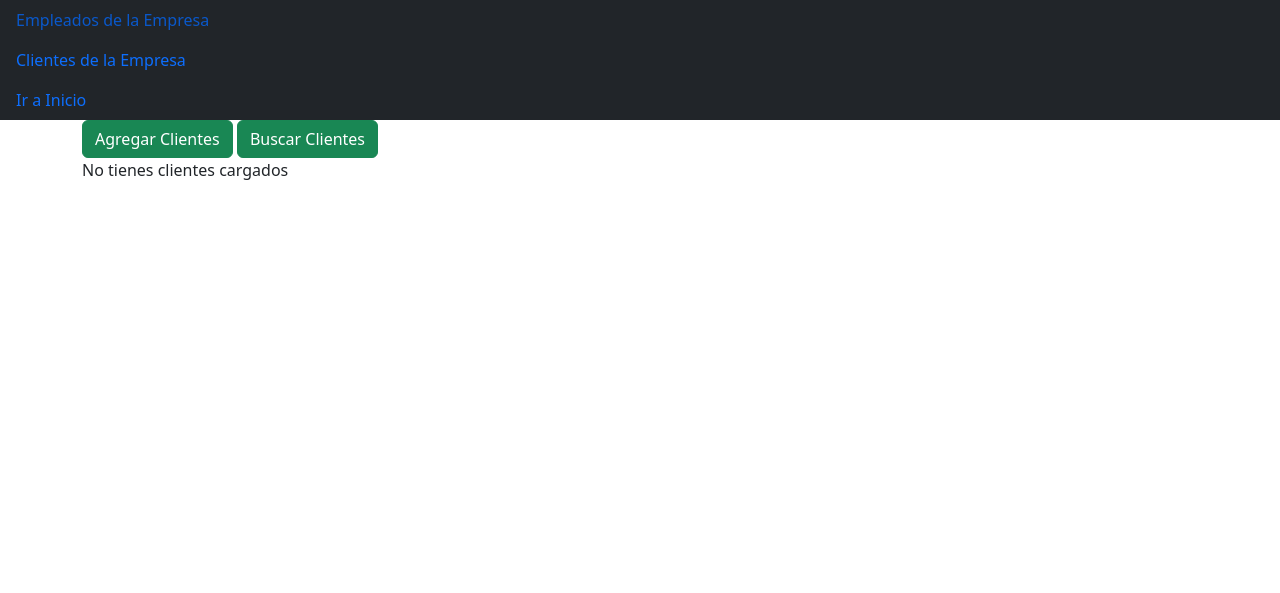
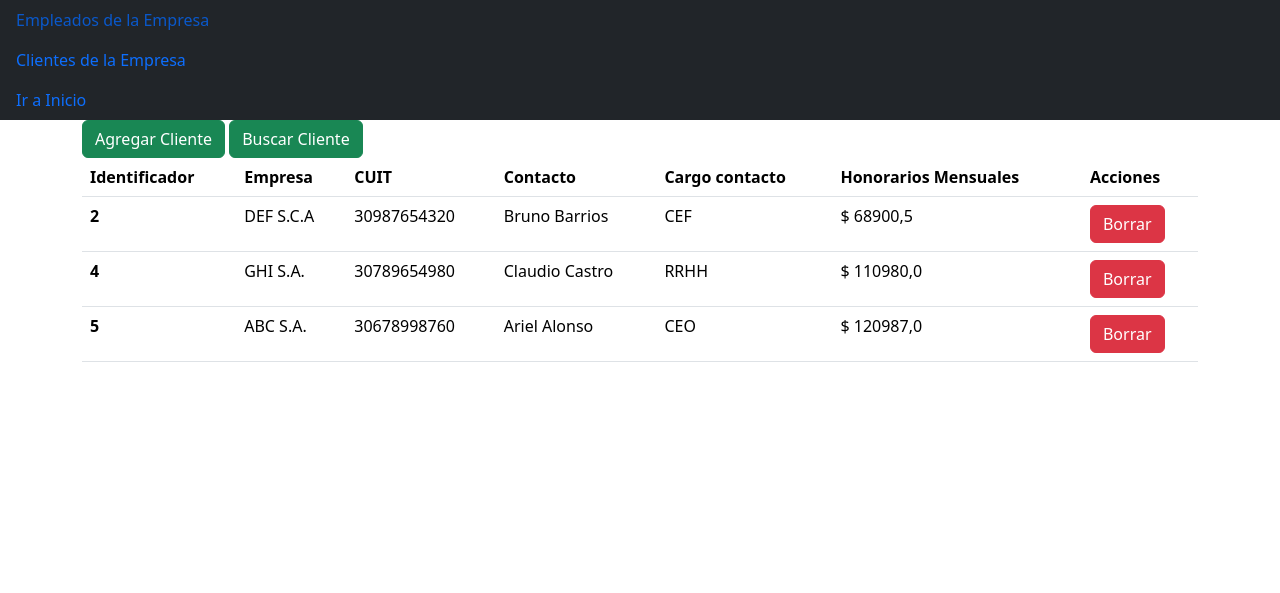
Before and after one commit to FlopaMendez/Entrega-1-Mendez, a Django app: page /clientes/ in a window 1280 px wide. Shown: the top 593 px of the page. Run offline with Django 4.2, Linux system fonts and the light colour scheme; data comes from the database, SQL or seed files in the repository; data that the repository does not hold is empty; some libraries are stand-ins or nearby versions.

Commit message:
Se agrego vistas, forms, templates y urls de modelo Cliente | Sigue error de HttpResponseRedirect pero funcionan las acciones

```diff
--- a/familia/models.py
+++ b/familia/models.py
@@ -12,7 +12,7 @@ class Home(models.Model):
     clientes = "CLIENTES"
     empleados = "EMPLEADOS"
 
-class Clientes(models.Model):
+class Cliente(models.Model):
     nombre_empresa = models.CharField(max_length=100)
     cuit_empresa = models.IntegerField()
     nombre_contacto = models.CharField(max_length=100)
--- a/familia/templates/clientes/lista_clientes.html
+++ b/familia/templates/clientes/lista_clientes.html
@@ -7,10 +7,10 @@
 
   <div class="row">
     <div class="col">
-      {% url 'agregar clientes' as agregar_clientes_url %}
-      {% url 'buscar clientes' as buscar_clientes_url %}
-      {% bootstrap_button "Agregar Clientes" button_class="btn-success" button_type="link" href=agregar_clientes_url %}
-      {% bootstrap_button "Buscar Clientes" button_class="btn-success" button_type="link" href=buscar_clientes_url %}
+      {% url 'agregar_cliente' as agregar_cliente_url %}
+      {% url 'buscar_cliente' as buscar_cliente_url %}
+      {% bootstrap_button "Agregar Cliente" button_class="btn-success" button_type="link" href=agregar_cliente_url %}
+      {% bootstrap_button "Buscar Cliente" button_class="btn-success" button_type="link" href=buscar_cliente_url %}
     <div>
   <div>
 
@@ -32,13 +32,13 @@
             <tbody>
                 <tr>
                     <th scope="row">{{c.id}} </th>
-                    <td> {{c.nombre}} </td>
-                    <td> {{c.apellido}} </td>
-                    <td> {{c.email}} </td>
-                    <td> {{c.fecha_nacimiento}} </td>
-                    <td> {{c.dni}} </td>
+                    <td> {{c.nombre_empresa}} </td>
+                    <td> {{c.cuit_empresa}} </td>
+                    <td> {{c.nombre_contacto}} </td>
+                    <td> {{c.cargo_contacto}} </td>
+                    <td> $ {{c.cobro_mensual_honorarios}} </td>
                     {% url 'borrar_cliente' identificador=c.id as borrar_cliente_url %}
-                    <td>{% bootstrap_button "Borrar Cliente" size="sm" button_class="btn-danger" button_type="link" href=borrar_cliente_url %}</td>
+                    <td>{% bootstrap_button "Borrar" size="sm" button_class="btn-danger" button_type="link" href=borrar_cliente_url %}</td>
                 </tr>
             </tbody>
             {% endfor %}
--- a/familia/templates/empleados/lista_empleados.html
+++ b/familia/templates/empleados/lista_empleados.html
@@ -9,8 +9,8 @@
     <div class="col">
       {% url 'agregar_empleado' as agregar_empleado_url %}
       {% url 'buscar_empleado' as buscar_empleado_url %}
-      {% bootstrap_button "Agregar" button_class="btn-success" button_type="link" href=agregar_empleado_url %}
-      {% bootstrap_button "Buscar" button_class="btn-success" button_type="link" href=buscar_empleado_url %}
+      {% bootstrap_button "Agregar Empleado" button_class="btn-success" button_type="link" href=agregar_empleado_url %}
+      {% bootstrap_button "Buscar Empleado" button_class="btn-success" button_type="link" href=buscar_empleado_url %}
     <div>
   <div>
 
--- a/familia/urls.py
+++ b/familia/urls.py
@@ -10,5 +10,7 @@ urlpatterns = [
     path('borrar_empleado/<identificador>', views.borrar_empleado, name="borrar_empleado"),
     path('buscar_empleado/', views.buscar_empleado, name="buscar_empleado"),
     path('clientes/', views.ir_a_clientes, name="clientes"),
-
+    path('agregar_cliente/', views.agregar_cliente, name="agregar_cliente"),
+    path('borrar_cliente/<identificador>', views.borrar_cliente, name="borrar_cliente"),
+    path('buscar_cliente/', views.buscar_cliente, name="buscar_cliente"),
 ]
--- a/familia/views.py
+++ b/familia/views.py
@@ -1,15 +1,20 @@
 from django.http import HttpResponse, HttpResponseRedirect, HttpResponseBadRequest
 from django.template import loader
 from django.shortcuts import render
-from familia.forms import BuscarEmpleadoForm, EmpleadoForm
+from familia.forms import BuscarClienteForm, BuscarEmpleadoForm, ClienteForm, EmpleadoForm
 
-from familia.models import Clientes, Empleado
+from familia.models import Cliente, Empleado
+
+
+# --------VIWS HOME:
 
 def ir_a_home(request):
     template = loader.get_template('home.html')
     context = {}
     return HttpResponse(template.render(context, request))
 
+
+# --------VIWS EMPLEADOS:
 
 def ir_a_empleados(request):
     empleados = Empleado.objects.all()
@@ -18,6 +23,7 @@ def ir_a_empleados(request):
         'empleados': empleados,
     }
     return HttpResponse(template.render(context, request))
+
 
 
 def agregar_empleado(request):
@@ -48,6 +54,7 @@ def agregar_empleado(request):
     return render(request, 'empleados/form_carga.html', {'form': form})
 
 
+
 def borrar_empleado(request, identificador):
     '''
     TODO: agregar un mensaje en el template index.html que avise al usuario que
@@ -61,12 +68,6 @@ def borrar_empleado(request, identificador):
     else:
         return HttpResponseBadRequest("Error no conzco ese metodo para esta request")
 
-
-# def actualizar(request, identificador):
-#     '''
-#     TODO: implementar una vista para actualización
-#     '''
-#     pass
 
 
 def buscar_empleado(request):
@@ -84,11 +85,70 @@ def buscar_empleado(request):
 
 
 
+# --------VIWS CLIENTES:
 
 def ir_a_clientes(request):
-    clientes = Clientes.objects.all()
+    clientes = Cliente.objects.all()
     template = loader.get_template('clientes/lista_clientes.html')
     context = {
         'clientes': clientes,
     }
     return HttpResponse(template.render(context, request))
+
+
+def agregar_cliente(request):
+    '''
+    TODO: agregar un mensaje en el template index.html que avise al usuario que
+    la persona fue cargada con éxito
+    '''
+
+    if request.method == "POST":
+        form = ClienteForm(request.POST)
+        if form.is_valid():
+
+            nombre_empresa = form.cleaned_data['nombre_empresa']
+            cuit_empresa = form.cleaned_data['cuit_empresa']
+            nombre_contacto = form.cleaned_data['nombre_contacto']
+            cargo_contacto = form.cleaned_data['cargo_contacto']
+            cobro_mensual_honorarios = form.cleaned_data['cobro_mensual_honorarios']
+            Cliente(nombre_empresa=nombre_empresa, cuit_empresa=cuit_empresa, nombre_contacto=nombre_contacto, cargo_contacto=cargo_contacto, cobro_mensual_honorarios=cobro_mensual_honorarios).save()
+
+            return HttpResponseRedirect("/")
+
+    elif request.method == "GET":
+        form = ClienteForm()
+    else:
+        return HttpResponseBadRequest("Error no conzco ese metodo para esta request")
+
+
+    return render(request, 'clientes/form_carga_clientes.html', {'form': form})
+
+
+
+def borrar_cliente(request, identificador):
+    '''
+    TODO: agregar un mensaje en el template index.html que avise al usuario que
+    la persona fue eliminada con éxito
+    '''
+    if request.method == "GET":
+        cliente = Cliente.objects.filter(id=int(identificador)).first()
+        if cliente:
+            cliente.delete()
+        return HttpResponseRedirect("/")
+    else:
+        return HttpResponseBadRequest("Error no conzco ese metodo para esta request")
+
+
+
+def buscar_cliente(request):
+    if request.method == "GET":
+        form_busqueda = BuscarClienteForm()
+        return render(request, 'clientes/form_busqueda_cliente.html', {"form_busqueda": form_busqueda})
+
+    elif request.method == "POST":
+        form_busqueda = BuscarClienteForm(request.POST)
+        if form_busqueda.is_valid():
+            palabra_a_buscar = form_busqueda.cleaned_data['palabra_a_buscar']
+            clientes = Cliente.objects.filter(nombre_empresa__icontains=palabra_a_buscar)
+
+        return  render(request, 'clientes/lista_clientes.html', {"clientes": clientes})
```
Also changed, not shown: familia/forms.py (+14 -0 lines), familia/templates/clientes/form_busqueda_cliente.html (added, +22 -0 lines), familia/templates/clientes/form_carga_clientes.html (added, +22 -0 lines), db.sqlite3, familia/migrations/0009_rename_clientes_cliente.py (added).
